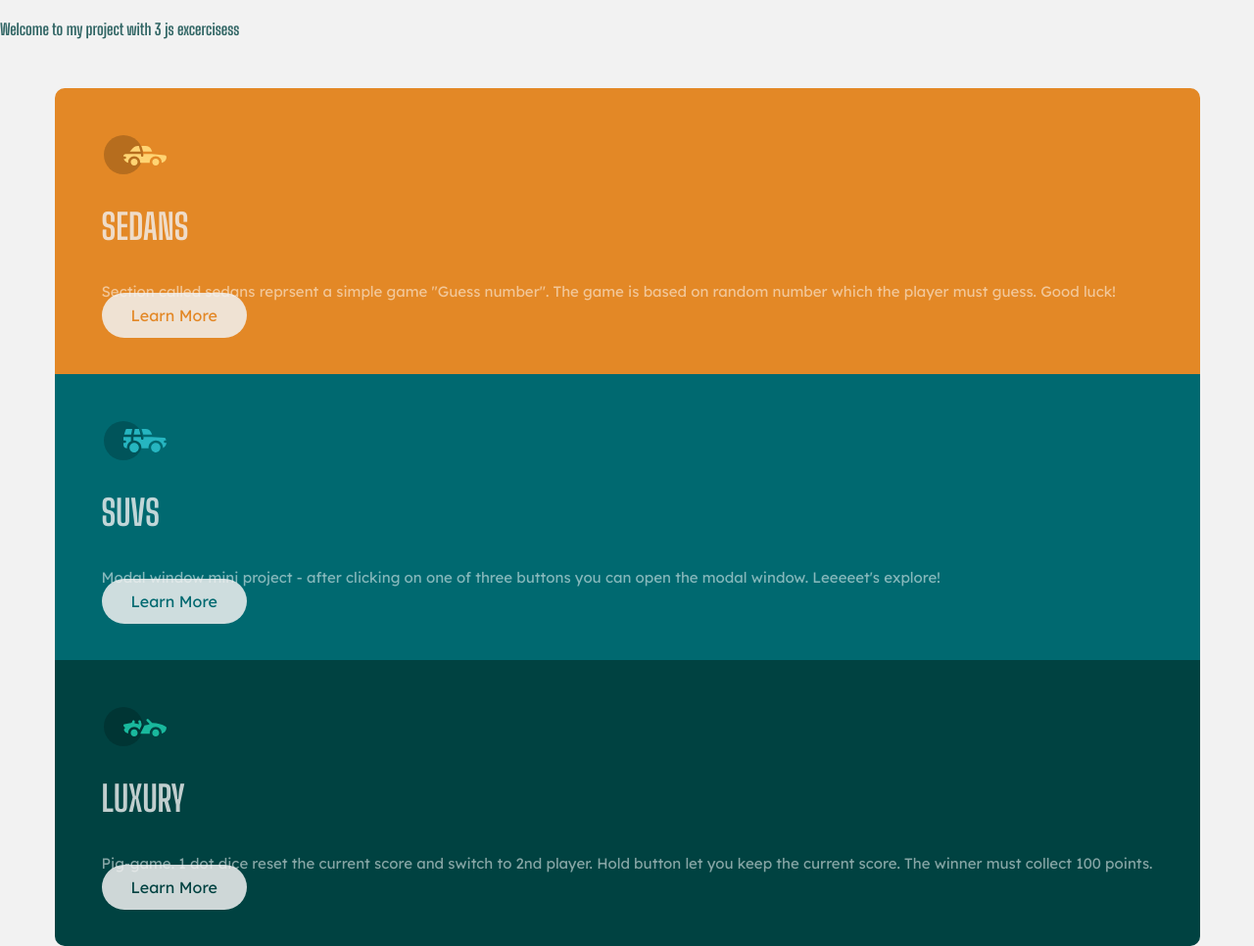
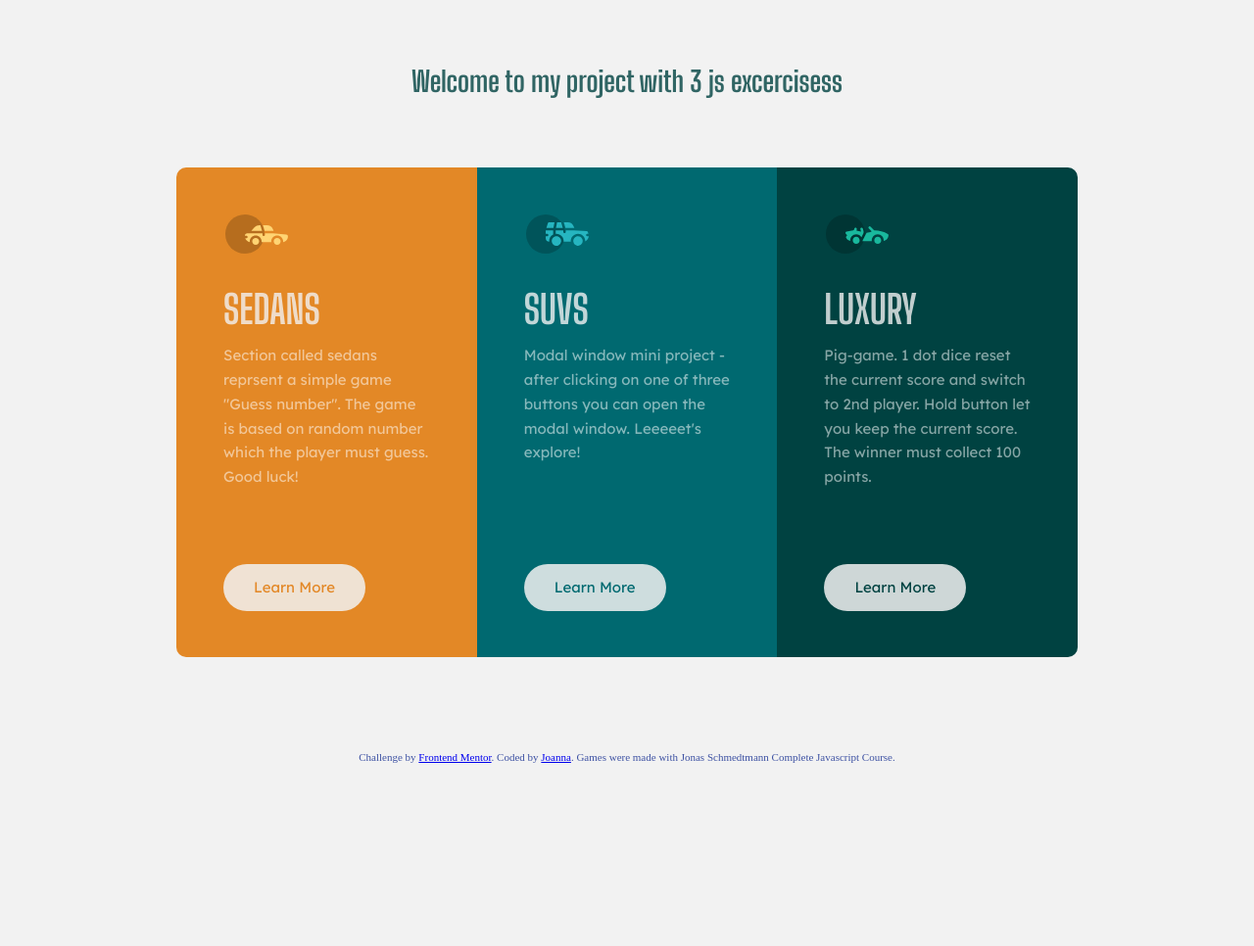
Before and after one commit to JoannaLapa/3-column-card-component-with-simple-js-excercises, a website: page index.html in a window 1280 px wide. Shown: the top 966 px of the page at 98% size. After the commit the page ends 800 px from the top, so only its background shows below. Drawn offline with Linux system fonts and the light colour scheme; files whose address does not match are found by name.

Commit message:
'main page layout styles finished'

```diff
--- a/src/sass/base/_typography.scss
+++ b/src/sass/base/_typography.scss
@@ -9,8 +9,8 @@
 }
 
 .primary-heading {
-	padding-block: 1.125rem;
-
+	padding-block: clamp(1.6875rem, 1rem + 3.4vw, 60.5px);
+	font-size: clamp(1.3rem, 1rem + 1vw, 3rem);
 	color: v.$primary-900;
 
 	text-align: center;
--- a/src/sass/components/_buttons.scss
+++ b/src/sass/components/_buttons.scss
@@ -1,17 +1,17 @@
 @use 'abstracts/variables' as v;
 
 .btn {
-	padding: .8125rem 1.875rem;
-	max-width: 9.375rem;
-	// height: 3.125rem;
+	margin-block: .1875rem 0;
+	padding: 0.8125rem 0.9375rem;
+	max-width: 9.0625rem;
 
 	border-radius: 1.875rem;
 	background-color: v.$neutral-200;
 
 	text-decoration: none;
 	font-family: v.$lexend-deca;
-font-size: 16px;
-
+	text-align: center;
+	font-size: 15px;
 
 	cursor: pointer;
 	opacity: 0.85;
--- a/src/sass/layout/_base-layout.scss
+++ b/src/sass/layout/_base-layout.scss
@@ -1 +1,7 @@
 @use 'abstracts/breakpoints' as b;
+
+body {
+    display: grid;
+    justify-items: center;
+    align-items: center;
+}
--- a/src/sass/layout/_main.scss
+++ b/src/sass/layout/_main.scss
@@ -3,22 +3,45 @@
 
 .main__wrapper {
 	display: grid;
-	grid-template-columns: 1fr;
 	align-items: center;
 	justify-items: center;
 
-	padding: 1.875rem 1.5625rem 5.5rem;
+	padding: 0 1.565rem 5.5rem;
+	max-width: clamp(20.3125rem, 20.3125rem + 60vw, 60.625rem);
+}
+
+.even-sections {
+	min-height: clamp(27.5rem, 20rem + 30vw, 31.25rem);
 }
 
 .even-boxes {
-display: grid;
-grid-auto-flow: row;
-gap: 1.6875rem;
+	display: grid;
+	grid-template-rows: 30% 1fr;
+	gap: 1.25rem;
+	align-items: start;
 
-padding: 2.1875rem 3rem 47px;
+	padding: 2.1875rem 3rem 47px;
+	min-height: 100%;
+
+	max-width: 20.3125rem;
 	&__container {
-		border-radius: .625rem;
+		display: flex;
+		flex-direction: column;
+		flex: 1;
+		border-radius: 0.625rem;
 		overflow: hidden;
+
+		@include b.respond-to('medium') {
+			flex-direction: row;
+		}
+	}
+	&__description-container {
+		display: flex;
+		flex-direction: column;
+		justify-content: space-between;
+		gap: 1.5625rem;
+
+		height: 100%;
 	}
 }
 .attribution {
@@ -28,5 +51,4 @@ padding: 2.1875rem 3rem 47px;
 
 	font-size: 11px;
 	text-align: center;
-
 }
```
Also changed, not shown: dist/css/main.min.css.
